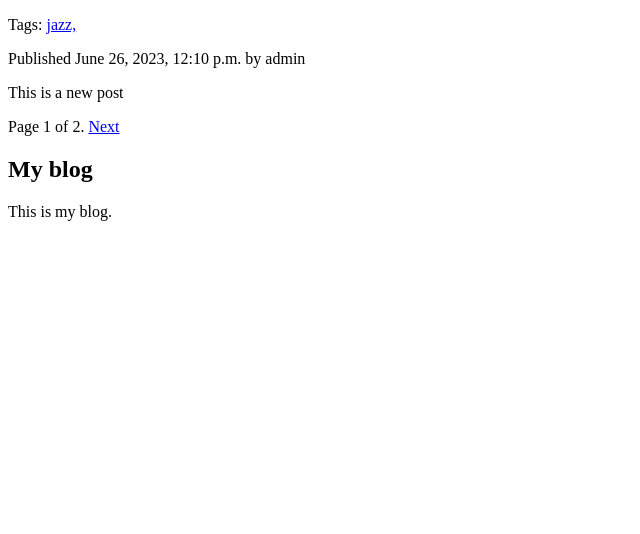
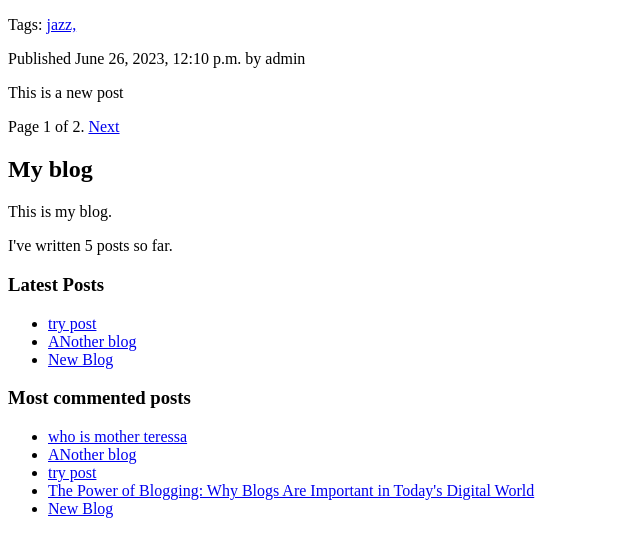
Before and after one commit to shrastaniraula/mysite, a Django app: page /blog/ in a window 1280 px wide. Shown: the part 459-993 px from the top of the page, without its empty margins (0-640 px from the left). Before the commit the page ends 680 px from the top, so only its background shows below. Run offline with Django 4.2, Linux system fonts and the light colour scheme; data comes from the database, SQL or seed files in the repository; parts of the project's set-up code (start-up, migrations or seed data) failed here and were passed over; some libraries are stand-ins or nearby versions.

Commit message:
custom tags

```diff
--- a/blog/templates/blog/base.html
+++ b/blog/templates/blog/base.html
@@ -1,3 +1,4 @@
+{%load blog_tags %}
 {% load static %}
 <!DOCTYPE html>
 <html>
@@ -14,6 +15,19 @@
     <div id="sidebar">
         <h2>My blog</h2>
         <p>This is my blog.</p>
+        I've written {% total_posts%} posts so far.
+        <h3>
+            Latest Posts
+        </h3>
+        {% show_latest_posts 3%}
+        <h3>Most commented posts</h3>
+        {% get_most_commented_posts as most_commented_posts %}
+        <ul>
+            {% for post in most_commented_posts %}
+            <li>
+                <a href="{{ post.get_absolute_url }}">{{ post.title }}</a>
+            </li>
+            {% endfor %}
     </div>
 </body>
 
--- /dev/null
+++ b/blog/templates/blog/post/latest_posts.html
@@ -0,0 +1,7 @@
+<ul>
+    {% for post in latest_posts %}
+    <li>
+        <a href="{{ post.get_absolute_url }}">{{ post.title }}</a>
+    </li>
+    {% endfor %}
+</ul>
--- a/blog/templates/blog/post/list.html
+++ b/blog/templates/blog/post/list.html
@@ -1,6 +1,8 @@
 {% extends "blog/base.html" %}
 {% block title %}My Blog{% endblock %}
 {% block content %}
+{% load blog_tags %}
+
 <h1>My Blog</h1>
 
 {%if tag%}
@@ -26,7 +28,8 @@
     <p class="date">
         Published {{ post.publish }} by {{ post.author }}
     </p>
-    {{ post.body|safe|truncatewords:30|linebreaks }}
+    {{ post.body|markdown|truncatewords_html:30 }}
+    <!-- {{ post.body|safe|truncatewords:30|linebreaks }} -->
     {% endfor %}
     {% include "pagination.html" with page=posts %}
     {% endblock %}
--- a/blog/templates/blog/post/share.html
+++ b/blog/templates/blog/post/share.html
@@ -8,7 +8,7 @@
 </p>
 {% else %}
 <h1>Share "{{ post.title }}" by e-mail</h1>
-<form method="post">
+<form method="post" novalidate>
     {{ form.as_p }}
     {% csrf_token %}
     <input type="submit" value="Send e-mail">
--- /dev/null
+++ b/blog/templatetags/blog_tags.py
@@ -0,0 +1,25 @@
+from django import template
+from ..models import Post
+from django.db.models import Count
+from django.utils.safestring import mark_safe
+import markdown
+
+register = template.Library()
+
+@register.simple_tag
+def total_posts():
+    return Post.published.count()
+
+@register.inclusion_tag('blog/post/latest_posts.html')
+def show_latest_posts(count=5):
+    latest_posts = Post.published.order_by('-publish')[:count]
+    return {'latest_posts': latest_posts}
+
+@register.simple_tag
+def get_most_commented_posts(count = 5):
+    return Post.published.annotate(total_comments = Count('comments')
+                            ).order_by('-total_comments')[:count]
+
+@register.filter(name='markdown')
+def markdown_format(text):
+    return mark_safe(markdown.markdown(text))
--- a/blog/views.py
+++ b/blog/views.py
@@ -6,6 +6,7 @@ from .forms import CommentForm
 from .forms import EmailPostForm
 from taggit.models import Tag
 from django.views.decorators.http import require_POST
+from django.db.models import Count
 
 
 def post_list(request, tag_slug= None):
@@ -33,10 +34,6 @@ def post_list(request, tag_slug= None):
         {'posts': posts, 'tag': tag})
 
 def post_detail(request, year, month, day, post):
-    # try:
-    #     post = Post.published.get(id=id)
-    # except Post.DoesNotExist:
-    #     raise Http404("No Post found.")
 
     post = get_object_or_404(Post,
         status=Post.Status.PUBLISHED,
@@ -50,9 +47,16 @@ def post_detail(request, year, month, day, post):
     # Form for users to comment
     form = CommentForm()
 
+    # List of similar posts
+    post_tags_ids = post.tags.values_list('id', flat=True)
+    similar_posts = Post.published.filter(tags__in=post_tags_ids)\
+            .exclude(id=post.id)
+    similar_posts = similar_posts.annotate(same_tags=Count('tags'))\
+            .order_by('-same_tags','-publish')[:4]
+
     return render(request,
     'blog/post/detail.html',
-    {'post': post, 'comments': comments, 'form': form})
+    {'post': post, 'comments': comments, 'form': form, 'similar_posts': similar_posts})
 
 
 @require_POST
```
Also changed, not shown: blog/templates/blog/post/detail.html (+14 -1 lines), blog/templatetags/__init__.py (added).
